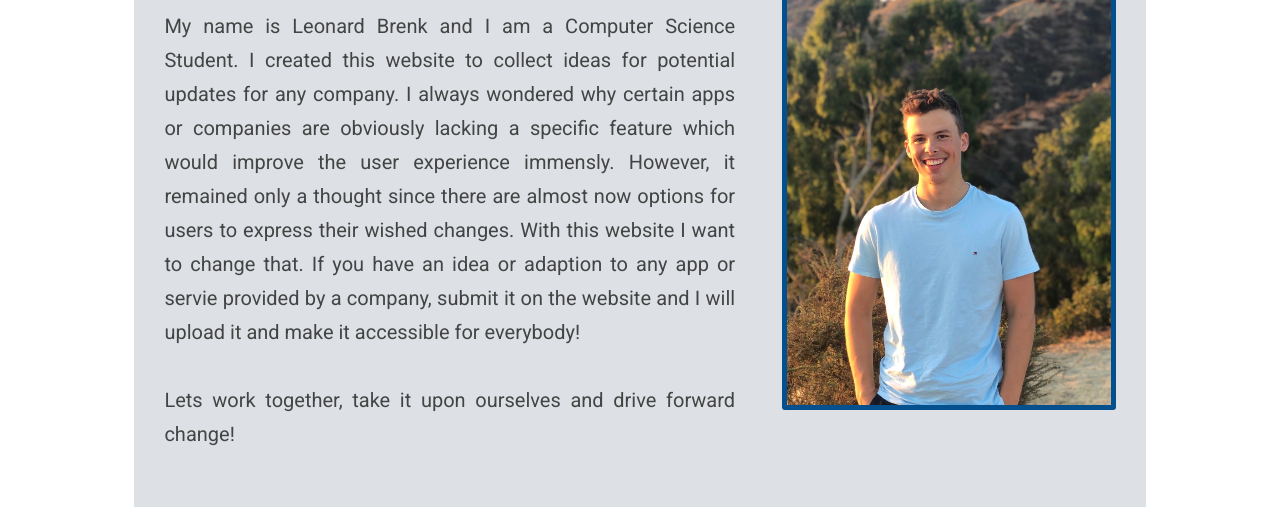
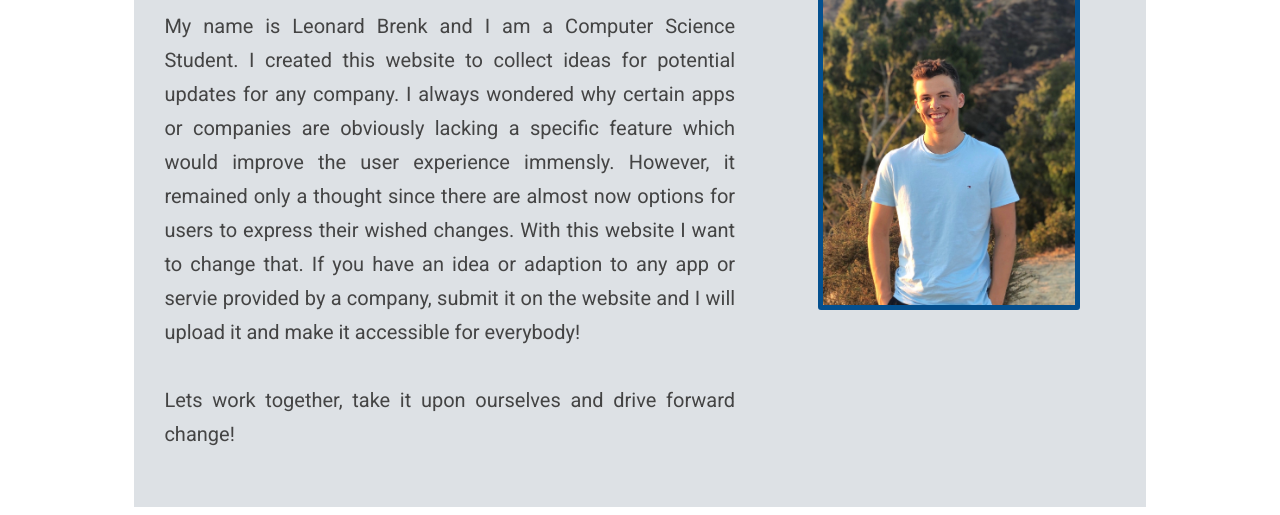
Before and after one commit to leobreo/updatefactory, a plain HTML site: page aboutus.html in a window 1280 px wide. Shown: the part 481-996 px from the top of the page. Drawn offline with Linux system fonts and the light colour scheme.

Commit message:
Shrunk picture

```diff
--- a/aboutus.html
+++ b/aboutus.html
@@ -43,7 +43,7 @@
                 <hr class="bold">
 
                 <div id="me">
-                    <img src="me3.jpeg" title="Leonard Brenk" alt="Leonard Brenk" style="max-height:450px; border: 5px solid rgb(4, 80, 143); border-radius: 3px;">
+                    <img src="me3.jpeg" title="Leonard Brenk" alt="Leonard Brenk" style="max-height:350px; border: 5px solid rgb(4, 80, 143); border-radius: 3px;">
                 </div>
 
                 <div id="aboutus" class="column">
```
